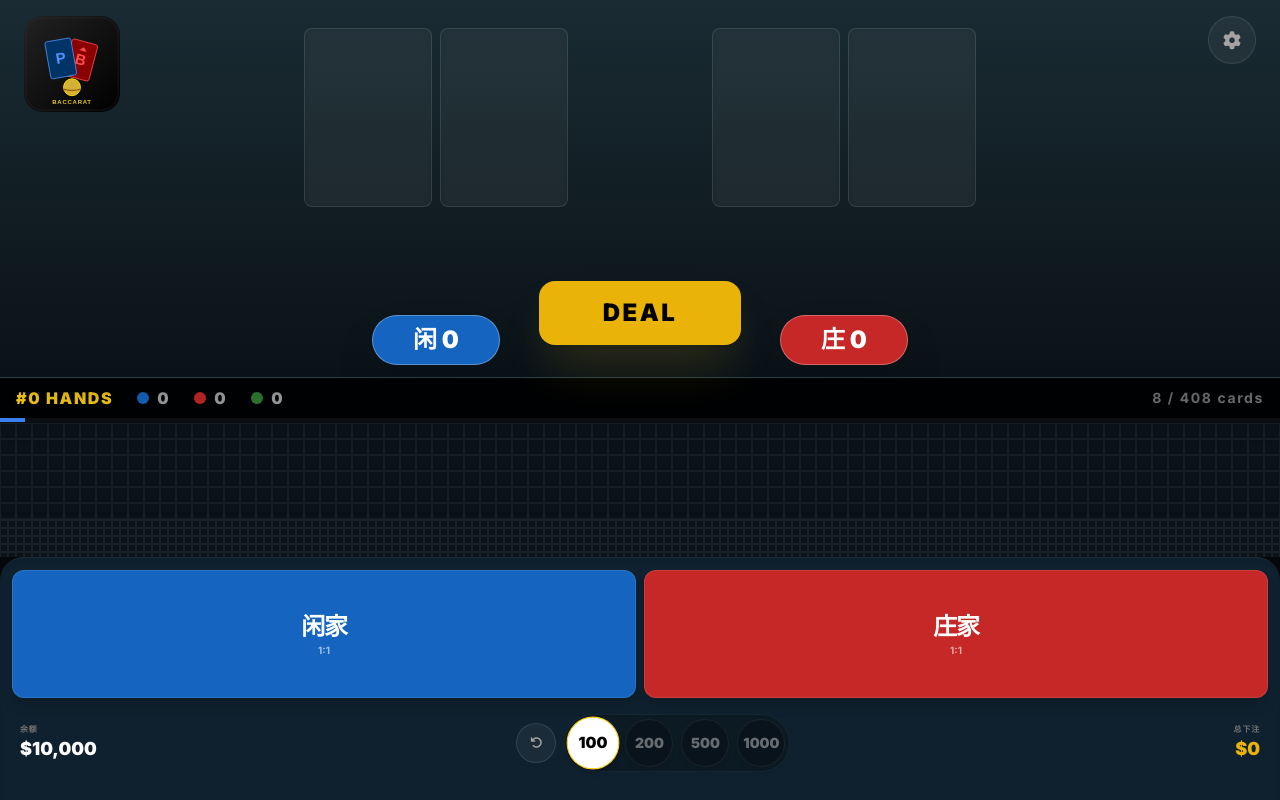
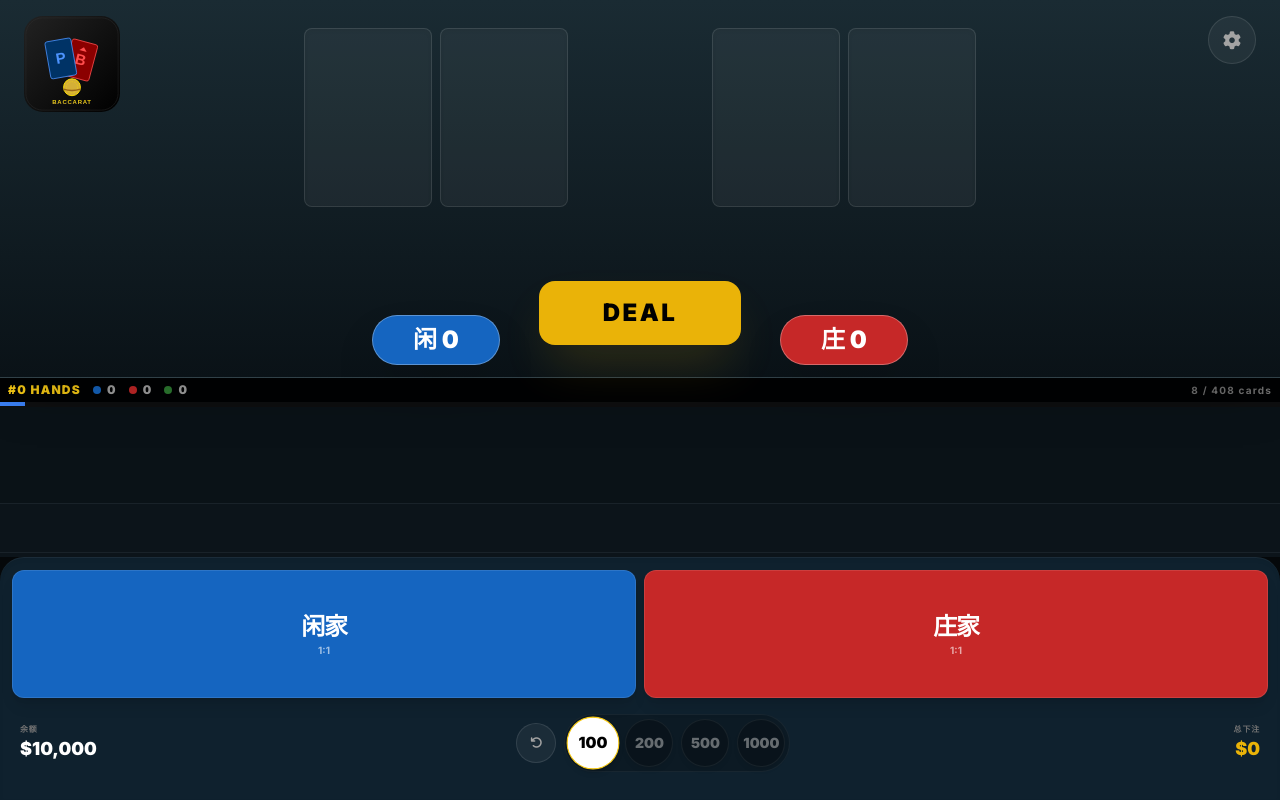
Before and after one commit to vjland/a-baccarat-game, a React (Vite) app: page / in a window 1280 px wide. Built offline with nearby package versions, Linux system fonts and the light colour scheme.

Commit message:
feat: Adjust roadmap stats font sizes and spacing
Reduce font sizes and adjust spacing for the roadmap statistics bar to improve readability and fit within smaller viewports. Also, slightly reduce the size of the progress bar.

```diff
--- a/components/Roadmap.tsx
+++ b/components/Roadmap.tsx
@@ -1,4 +1,3 @@
-
 import React from 'react';
 import { RoundResult, Winner } from '../types';
 import { generateBigRoad, generateDerivedRoad } from '../utils/baccaratLogic';
@@ -19,7 +18,7 @@ const RoadGrid: React.FC<{
     {Array.from({ length: 6 * cols }).map((_, i) => {
       const r = i % 6, c = Math.floor(i / 6);
       return (
-        <div key={i} className={`${cellSize} flex items-center justify-center border-[0.1px] border-white/5 relative`}>
+        <div key={i} className={`${cellSize} flex items-center justify-center relative`}>
           {renderCell(matrix[r]?.[c], r, c)}
         </div>
       );
@@ -48,15 +47,15 @@ export const Roadmap: React.FC<RoadmapProps> = ({ history, shoeLength }) => {
 
   return (
     <div className="flex flex-col w-full bg-[#050a0e] p-0 gap-0 h-full min-h-0 overflow-hidden">
-      {/* Top Section: Statistics Bar - 100% Larger Fonts */}
+      {/* Top Section: Statistics Bar - Fonts and sizes reduced by 40% */}
       <div className="flex flex-col bg-black/80 border-b border-white/5">
-        <div className="flex items-center gap-6 px-4 py-2 text-base font-black text-neutral-400 uppercase tracking-widest">
+        <div className="flex items-center gap-3 px-2 py-1 text-[10px] md:text-xs font-black text-neutral-400 uppercase tracking-widest">
           <span className="text-yellow-400">#{stats.total} HANDS</span>
-          <div className="flex items-center gap-2"><span className="w-3 h-3 rounded-full bg-[#1565c0]" /> {stats.p}</div>
-          <div className="flex items-center gap-2"><span className="w-3 h-3 rounded-full bg-[#c62828]" /> {stats.b}</div>
-          <div className="flex items-center gap-2"><span className="w-3 h-3 rounded-full bg-[#2e7d32]" /> {stats.t}</div>
+          <div className="flex items-center gap-1.5"><span className="w-2 h-2 rounded-full bg-[#1565c0]" /> {stats.p}</div>
+          <div className="flex items-center gap-1.5"><span className="w-2 h-2 rounded-full bg-[#c62828]" /> {stats.b}</div>
+          <div className="flex items-center gap-1.5"><span className="w-2 h-2 rounded-full bg-[#2e7d32]" /> {stats.t}</div>
 
-          <div className="ml-auto flex items-center gap-3 text-sm text-neutral-500 lowercase font-bold">
+          <div className="ml-auto flex items-center gap-2 text-[9px] md:text-[10px] text-neutral-500 lowercase font-bold">
             <span>{usedCards} / {shoeLength} cards</span>
           </div>
         </div>
```
Also changed, not shown: vanilla/main.js (+7 -7 lines).
